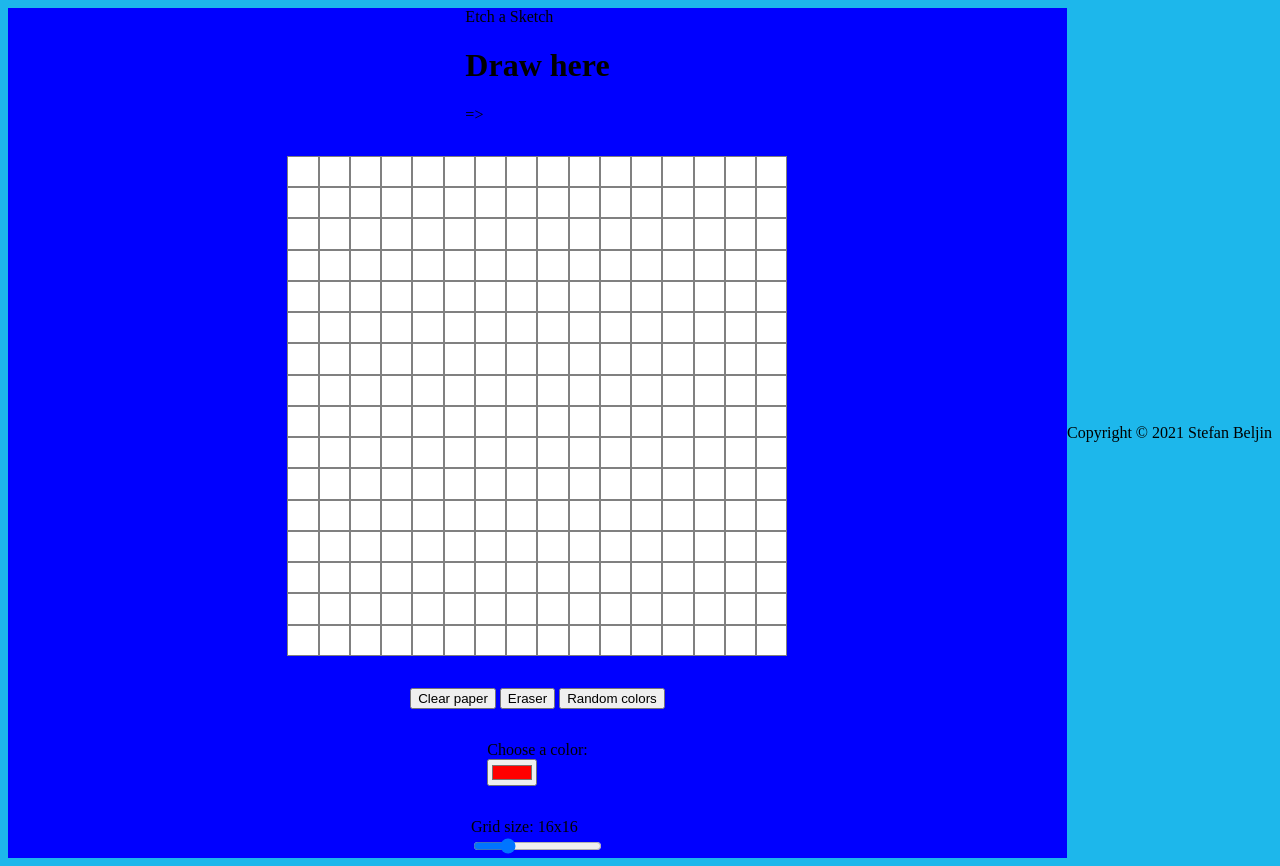
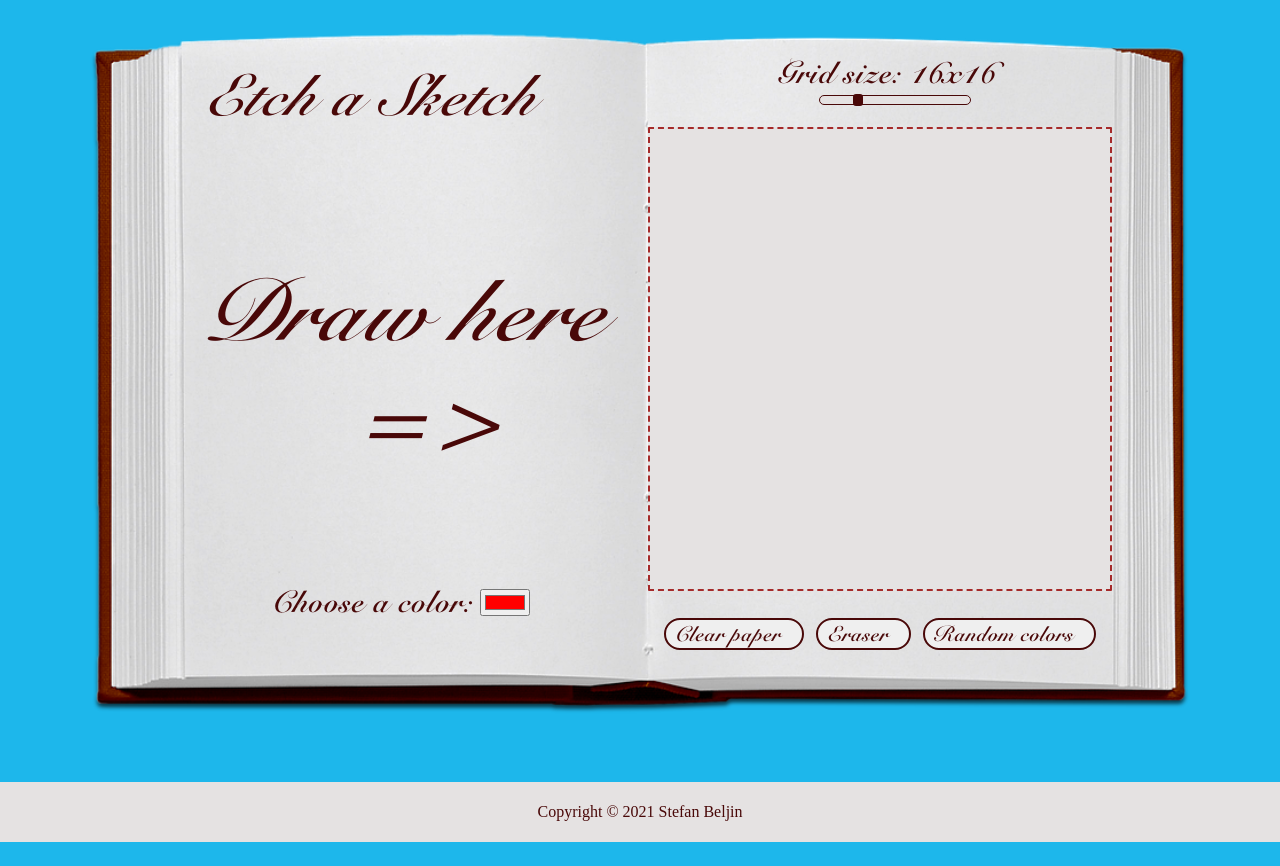
Before and after one commit to kid782/EtchASketch, a plain HTML site: page index.html in a window 1280 px wide. After the commit the page ends 842 px from the top, so only its background shows below. Drawn offline with Linux system fonts and the light colour scheme.

Commit message:
Final touches to css

```diff
--- a/style.css
+++ b/style.css
@@ -1,3 +1,15 @@
+@font-face
+{
+    font-family:SnellBTimport;
+    src:url(cssFonts/SnellBT-Bold.otf),url(cssFonts/SnellBT-Regular.otf);
+
+}
+
+#main
+{
+    font-family:SnellBTimport;
+}
+
 html {
     box-sizing:border-box;
 
@@ -5,40 +17,69 @@ html {
 body{
     min-height:100vh;
     display:flex;
-    flex-wrap:wrap;
+    flex-direction:column;
     align-items:center;
-    justify-content:center;
+    justify-content:space-between;
     background:rgb(29, 183, 235);
+    margin:0;
+
 }
 
 .content{
-    display:flex;
-    flex:1;
-    justify-content: center;
-    align-items: center;
-    flex-direction:column;
-    margin:auto;
-    background:blue;
-    gap:2em;
-
+    display:grid;
+    grid-template-columns:repeat(6,1fr);
+    grid-template-rows:repeat(7,95px);
+    grid-template-areas: "text text text velicinaGrida velicinaGrida velicinaGrida"
+    "text text text papir papir papir"
+    "text text text papir papir papir"
+    "text text text papir papir papir"
+    "text text text papir papir papir"
+    "izaberiBoju izaberiBoju izaberiBoju papir papir papir"
+     "izaberiBoju izaberiBoju izaberiBoju kontrole kontrole kontrole";
+    background-image:url(imgs/book.webp);
+    background-size:100%;
+    background-repeat:no-repeat;
+    min-width:1100px;
+    min-height:750px;
+    margin-top:2em;
 }
 
 .grid{
         display:grid;
-        background:white;
-        min-width: 500px;
-        min-height:500px;
-        max-width: 500px;
-        max-height:500px;
+        background:rgb(229, 226, 226);
+        min-width: 460px;
+        min-height:460px;
+        max-width: 460px;
+        max-height:460px;
         grid-template-columns:repeat(16,1fr);
         grid-template-rows:repeat(16,1fr);
+        grid-area:papir;
+        border-radius:1px;
+        border:2px dashed brown;
+        margin-left:8px;
+        margin-bottom:3px;
+}
 
+.text
+{   display:flex;
+    flex-direction:column;
+    grid-area:text;
+    justify-content: center;
+    align-items: space-around;
+    font-family:SnellBTimport;
+    font-size:32px;
+    font-style:italic;
+    color:rgb(73, 8, 8);
+    margin-left:4em;
 
 }
-.buttons
+.controls
 {
+
+    text-align:center;
+    grid-area:kontrole;
+    margin-right:3.9em;
     margin-top:1em;
-    text-align:center;
 }
 
 
@@ -47,15 +88,112 @@ body{
     display:flex;
     justify-content:center;
     align-items:center;
-    border:0.5px solid gray;
+
 }
 
-.grid-item-black
+
+span
 {
-    background:black;
+    font-size:90px;
+    font-family:SnellBTimport;
+    text-align:center;
 }
 
-.eraser
+.title
 {
-    background:white;
+    font-size:60px;
+    font-weight:bold;
+    margin-bottom:2em;
 }
+
+h1
+{
+    margin:0;
+    font-size:90px;
+}
+
+button{
+
+        font-size: 22px;
+        line-height: 14px;
+        border: 2px solid rgb(73, 8, 8);
+        border-radius: 20px;
+        padding: 7px;
+        padding-left: 15px;
+        padding-right: 15px;
+        color: rgb(73, 8, 8);
+        font-family:SnellBTimport;
+        margin-right:8px;
+
+}
+
+button:hover {
+
+    border-color: rgb(29, 183, 235);
+}
+
+.velicinaGrida
+{
+    display:flex;
+    flex-direction: column;
+    justify-content: center;
+    margin-left:23px;
+    align-items:center;
+    grid-area:velicinaGrida;
+    font-family:SnellBTimport;
+    font-size:2em;
+    color: rgb(73, 8, 8);
+    margin-right:2em;
+
+}
+
+.favColor
+{
+    grid-area:izaberiBoju;
+    font-family:SnellBTimport;
+    font-size:2em;
+    color: rgb(73, 8, 8);
+    display:flex;
+    justify-content:center;
+    align-items:center;
+    padding:16px;
+    margin-left:2.5em;
+}
+
+footer{
+    min-height:60px;
+    display:flex;
+    justify-content: center;
+    align-items: center;
+    align-self:stretch;
+    background:rgb(229, 226, 226);
+    color:rgb(73, 8, 8);
+}
+
+input[type=range] {
+    -webkit-appearance: none;
+    background-color: rgb(229, 226, 226);
+    border:1px solid rgb(73, 8, 8);
+    width: 150px;
+    height:8px;
+    border-radius:5px;
+}
+
+input[type="range"]::-webkit-slider-thumb {
+     -webkit-appearance: none;
+    background-color: rgb(73, 8, 8);
+    opacity: 1;
+    width: 10px;
+    height: 12px;
+    border-radius:3px;
+}
+input[type=range]::-moz-range-thumb {
+
+
+    border: 1px solid #000000;
+    height: 10px;
+    width: 12px;
+    border-radius: 3px;
+     background: rgb(73, 8, 8);
+    cursor: pointer;
+  }
```
